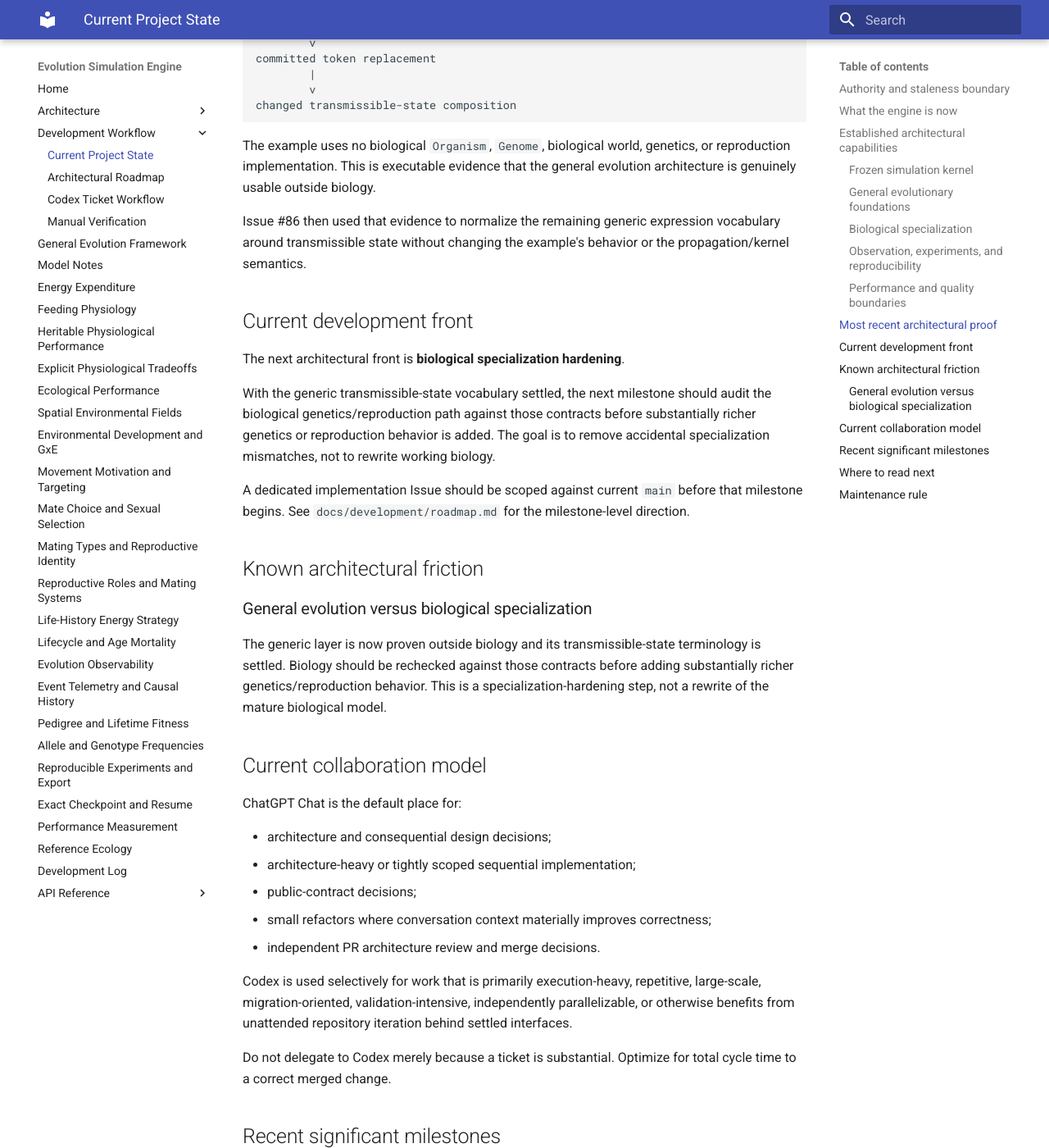
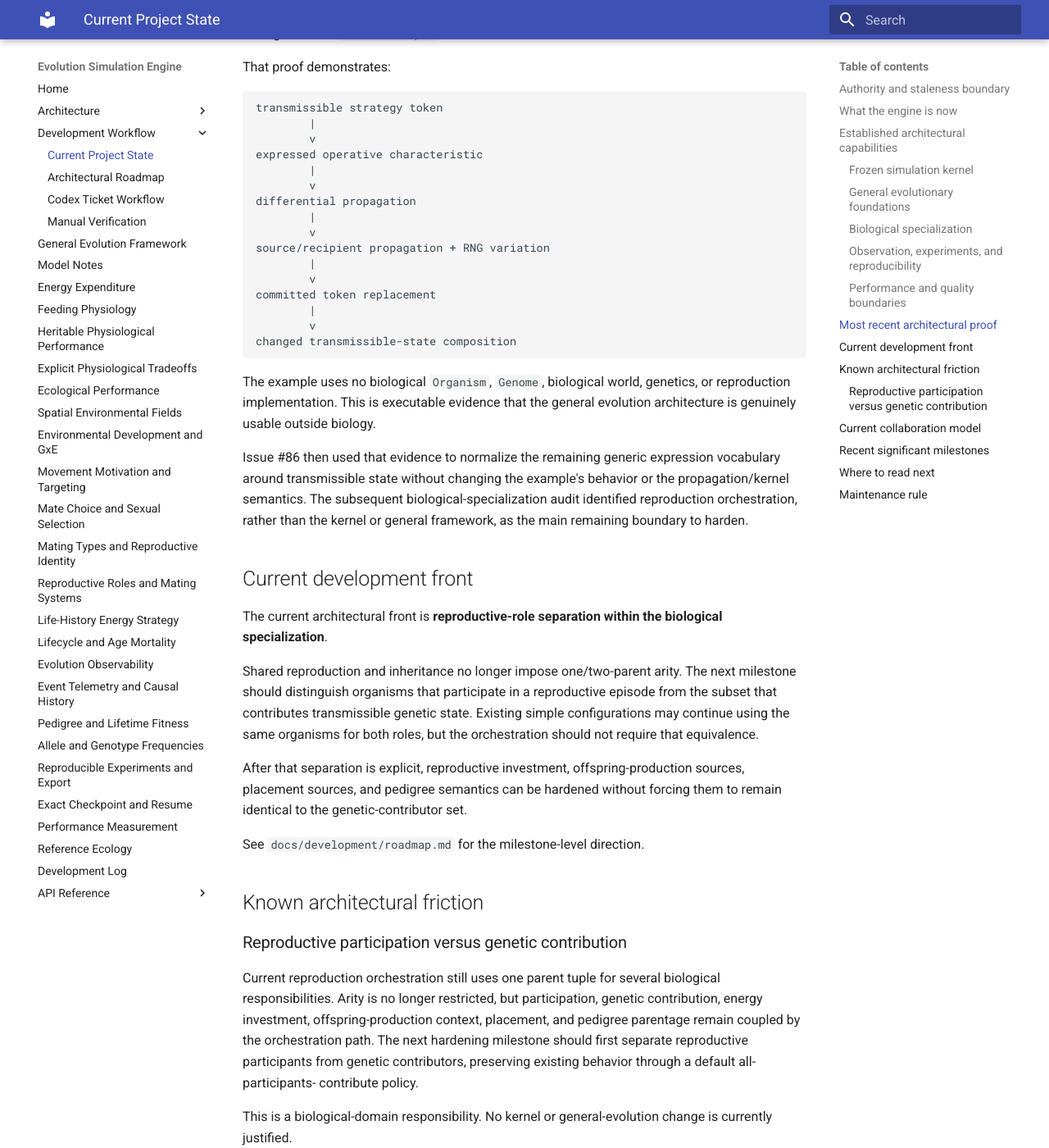
Before and after one commit to abdullahkhan57721/evolution-simulation-engine, an MkDocs documentation site: the page built from docs/development/current_state.md, in a window 1280 px wide and 1400 px high, scrolled down 3562 px. Shown: the whole window at 82% size. Built offline with MkDocs 1.6.1 and Material for MkDocs 9.7.7, drawn with Linux system fonts in a browser that asks for light colours; some of the changed text lies outside the part shown.

Commit message:
Advance biological hardening orientation

```diff
--- a/docs/development/current_state.md
+++ b/docs/development/current_state.md
@@ -105,6 +105,19 @@
 carrier capability, while inheritance remains the biological specialization of
 general propagation.
 
+Shared reproduction orchestration is arity-neutral: reproductive parent groups
+may contain any nonempty set of unique organism references, and the common
+inheritance contract does not prescribe a universal parent count. Concrete
+policies retain their biological constraints, so clonal inheritance remains a
+one-source model and the current Mendelian sexual-inheritance policy remains a
+two-source model. This creates room for future variable-contributor biology
+without weakening today's concrete semantics.
+
+The genome representation already permits arbitrary chromosome-copy
+collections. Future ploidy work should therefore focus on explicit biological
+copy-count validation, pairing, segregation, gamete formation, and recombination
+policies rather than replacing `Genome` or generalizing the kernel.
+
 The design should remain extensible toward richer genetics, dominance and other
 non-additive expression, ploidy variation, chromosome-specific recombination,
 richer mating systems, and variable reproductive contributors.
@@ -159,30 +172,41 @@
 
 Issue #86 then used that evidence to normalize the remaining generic expression
 vocabulary around transmissible state without changing the example's behavior or
-the propagation/kernel semantics.
+the propagation/kernel semantics. The subsequent biological-specialization audit
+identified reproduction orchestration, rather than the kernel or general
+framework, as the main remaining boundary to harden.
 
 ## Current development front
 
-The next architectural front is **biological specialization hardening**.
+The current architectural front is **reproductive-role separation within the
+biological specialization**.
 
-With the generic transmissible-state vocabulary settled, the next milestone
-should audit the biological genetics/reproduction path against those contracts
-before substantially richer genetics or reproduction behavior is added. The goal
-is to remove accidental specialization mismatches, not to rewrite working
-biology.
+Shared reproduction and inheritance no longer impose one/two-parent arity. The
+next milestone should distinguish organisms that participate in a reproductive
+episode from the subset that contributes transmissible genetic state. Existing
+simple configurations may continue using the same organisms for both roles, but
+the orchestration should not require that equivalence.
 
-A dedicated implementation Issue should be scoped against current `main` before
-that milestone begins. See `docs/development/roadmap.md` for the milestone-level
-direction.
+After that separation is explicit, reproductive investment, offspring-production
+sources, placement sources, and pedigree semantics can be hardened without
+forcing them to remain identical to the genetic-contributor set.
+
+See `docs/development/roadmap.md` for the milestone-level direction.
 
 ## Known architectural friction
 
-### General evolution versus biological specialization
+### Reproductive participation versus genetic contribution
 
-The generic layer is now proven outside biology and its transmissible-state
-terminology is settled. Biology should be rechecked against those contracts
-before adding substantially richer genetics/reproduction behavior. This is a
-specialization-hardening step, not a rewrite of the mature biological model.
+Current reproduction orchestration still uses one parent tuple for several
+biological responsibilities. Arity is no longer restricted, but participation,
+genetic contribution, energy investment, offspring-production context, placement,
+and pedigree parentage remain coupled by the orchestration path. The next
+hardening milestone should first separate reproductive participants from genetic
+contributors, preserving existing behavior through a default all-participants-
+contribute policy.
+
+This is a biological-domain responsibility. No kernel or general-evolution
+change is currently justified.
 
 ## Current collaboration model
 
@@ -206,6 +230,9 @@
 
 Newest first; this is a milestone summary, not a changelog.
 
+- **#92 — reproduction arity neutrality:** removed universal one/two-parent
+  assumptions from shared biological grouping and inheritance orchestration while
+  preserving clonal and current biparental sexual models as concrete policies.
 - **#86 — transmissible-state terminology normalization:** made `transmissible
   state` the single generic expression/variation/propagation vocabulary, removed
   the redundant evolving-entity carrier Protocol, and kept biological inheritance
```
